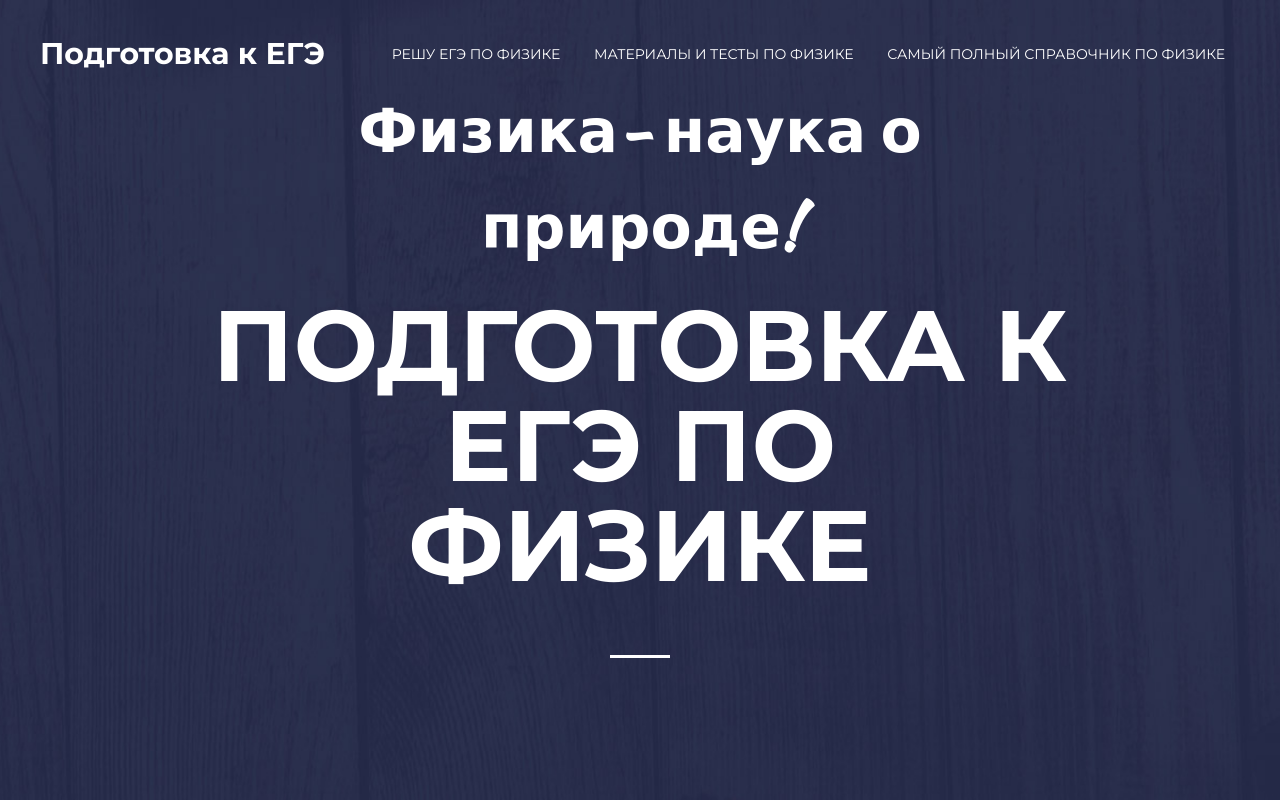
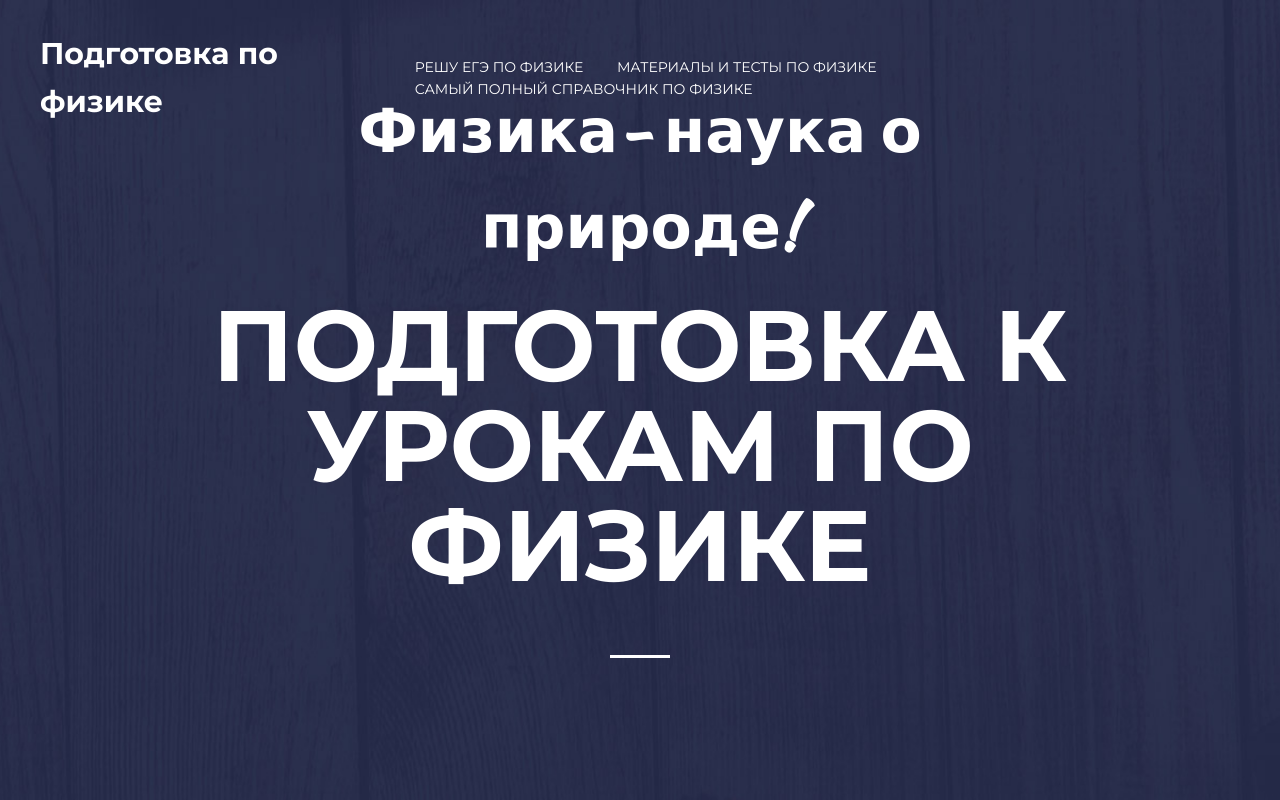
Before and after one commit to kqlwa/site, a plain HTML site: page index.html in a window 1280 px wide. Shown: the top 800 px of the page. Drawn offline with Linux system fonts and the light colour scheme.

Commit message:
Update index.html

```diff
--- a/index.html
+++ b/index.html
@@ -4,7 +4,7 @@
     <meta charset="UTF-8">
     <link rel="stylesheet" href="style.css">
     <link href="https://fonts.googleapis.com/css?family=Kaushan+Script|Montserrat:400,700&amp;subset=cyrillic-ext" rel="stylesheet">
-    <title>Подготовка к ЕГЭ по физике</title>
+    <title>Подготовка к урокам по физике</title>
 </head>
 <body>
 
@@ -12,7 +12,7 @@
 <header class="header">
     <div class="container">
         <div class="header__inner">
-            <div class="header__logo">Подготовка к ЕГЭ</div>
+            <div class="header__logo">Подготовка по физике</div>
 
             <nav class="nav">
                 <a class="nav__link" href="https://phys-ege.sdamgia.ru/">решу ЕГЭ по физике</a>
@@ -28,7 +28,7 @@
     <div class="container">
         <div class="intro__inner">
             <h2 class="intro__suptitle">Физика- наука о природе!</h2>
-            <h1 class="intro__title">Подготовка к ЕГЭ по физике</h1>
+            <h1 class="intro__title">Подготовка к урокам по физике</h1>
         </div>
     </div>
 </div>
```
